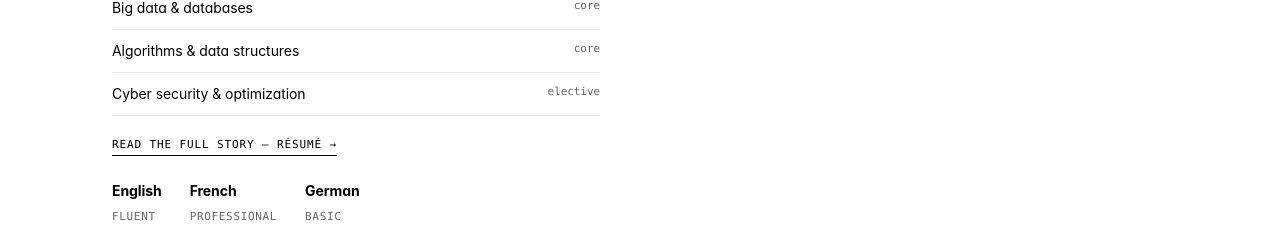
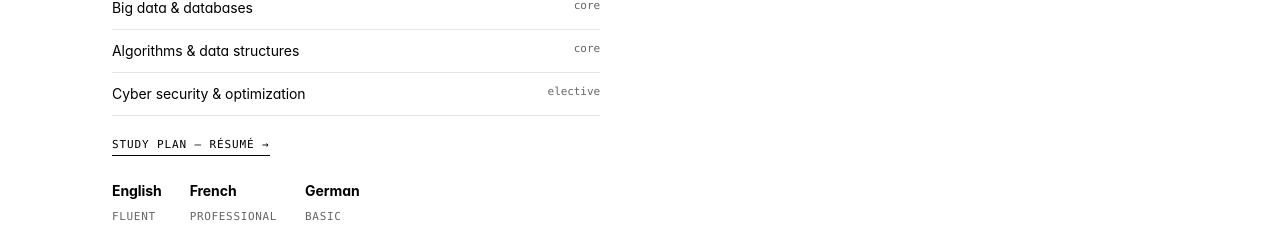
Before and after one commit to anasch07/anasch07.github.io, a plain HTML site: page index.html in a window 1280 px wide. Shown: the part 5558-5784 px from the top of the page. Drawn offline with Linux system fonts and the light colour scheme.

Commit message:
:wrench:

```diff
--- a/index.html
+++ b/index.html
@@ -321,7 +321,7 @@
           <li>Algorithms &amp; data structures<span class="meta">core</span></li>
           <li>Cyber security &amp; optimization<span class="meta">elective</span></li>
         </ul>
-        <a class="cv-link" href="https://drive.google.com/file/d/19IzHyXTGBQ048u107moj3dcc1J1YmOWF/view" target="_blank" rel="noopener">Read the full story &mdash; r&eacute;sum&eacute; &rarr;</a>
+        <a class="cv-link" href="https://drive.google.com/file/d/19IzHyXTGBQ048u107moj3dcc1J1YmOWF/view" target="_blank" rel="noopener">Study plan &mdash; r&eacute;sum&eacute; &rarr;</a>
         <div class="languages">
           <div><strong>English</strong><span>Fluent</span></div>
           <div><strong>French</strong><span>Professional</span></div>
```
